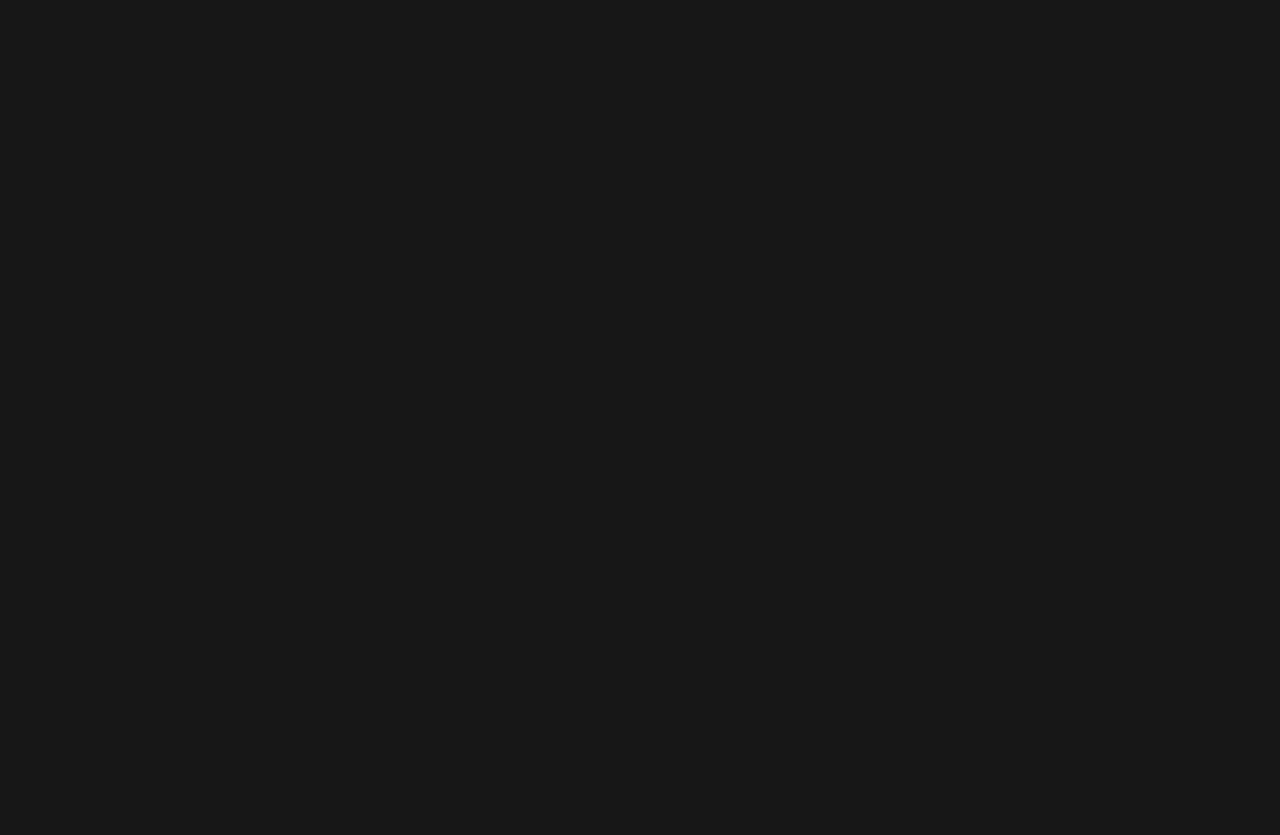
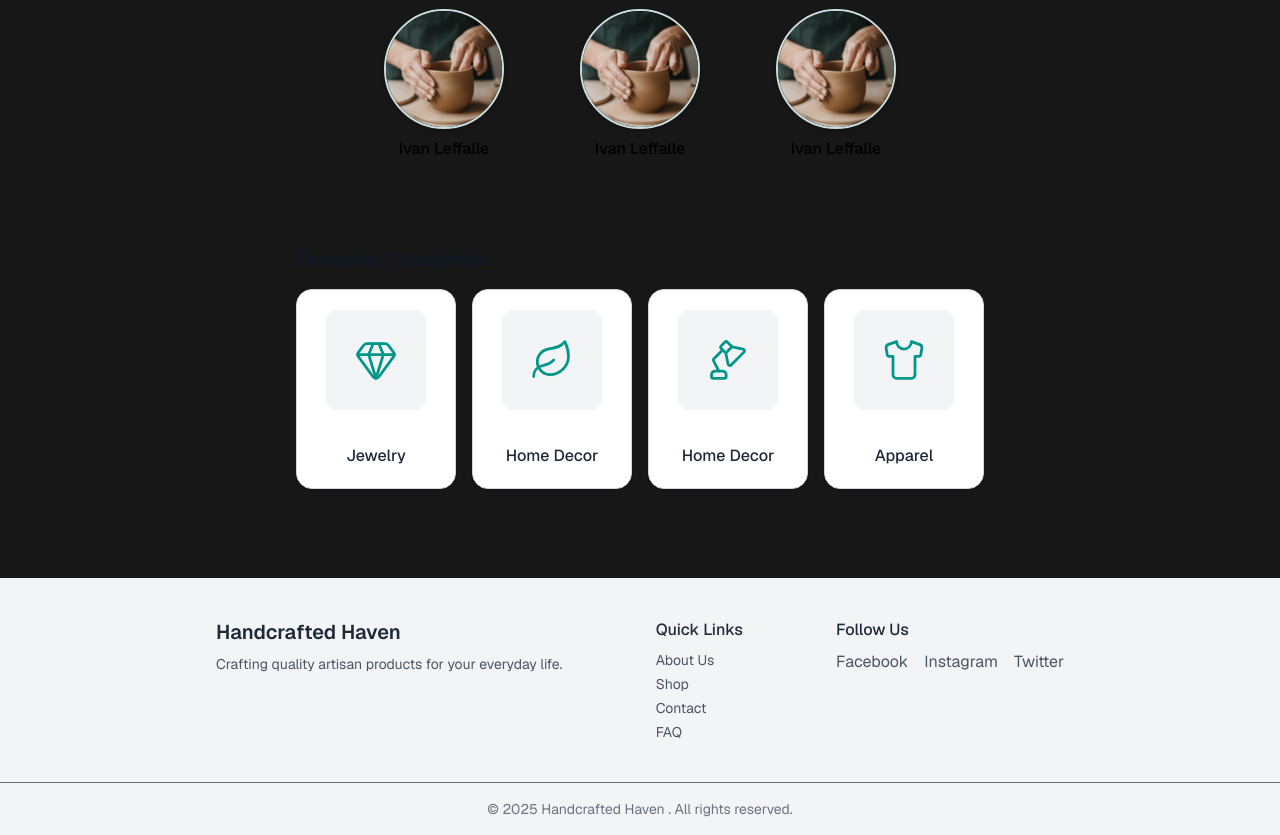
Before and after one commit to CarlosMedinaSullca/WDD430-HandcraftedHaven, a Next.js app: page / in a window 1280 px wide. Shown: the part 520-1355 px from the top of the page. Before the commit the page ends 800 px from the top, so only its background shows below. Built offline with nearby package versions, Linux system fonts and the light colour scheme.

Commit message:
WIP Home page

```diff
--- /dev/null
+++ b/src/app/components/FeaturedArtisansCarr.tsx
@@ -0,0 +1,34 @@
+import Image from "next/image";
+
+type FeaturedArtisansProps = {
+  artisans: { name: string; src: string }[];
+};
+
+export default function FeaturedArtisans({ artisans }: FeaturedArtisansProps) {
+  return (
+    <div className="flex flex-col">
+      <h1 className="text-xl font-semibold mb-4 text-black">
+        Featured Artisans
+      </h1>
+      <div className="flex gap-4 overflow-x-auto snap-x">
+        {artisans.map((artisan, index) => (
+          <div
+            key={index}
+            className="p-4 rounded-2xl relative min-w-[180px] h-[220px] snap-center flex-shrink-0 flex flex-col items-center"
+          >
+            <div className="relative w-[120px] h-[120px]">
+              <Image
+                src={artisan.src}
+                alt={`${artisan.name} portrait`}
+                fill
+                className="object-cover rounded-full border-2 border-[#CADEDF] shadow-md"
+                sizes="120px"
+              />
+            </div>
+            <p className="text-black mt-2 font-medium">{artisan.name}</p>
+          </div>
+        ))}
+      </div>
+    </div>
+  );
+}
--- /dev/null
+++ b/src/app/components/Footer.tsx
@@ -0,0 +1,64 @@
+export default function Footer() {
+  return (
+    <footer className="bg-gray-100 border-t mt-12 w-full">
+      <div className="max-w-4xl mx-auto px-6 py-10 flex flex-col md:flex-row justify-between gap-8">
+        {/* Brand */}
+        <div>
+          <h2 className="text-xl font-semibold text-gray-800">
+            Handcrafted Haven
+          </h2>
+          <p className="text-gray-600 mt-2 text-sm">
+            Crafting quality artisan products for your everyday life.
+          </p>
+        </div>
+
+        {/* Navigation */}
+        <div className="flex flex-col gap-2">
+          <h3 className="text-gray-800 font-medium">Quick Links</h3>
+          <ul className="text-gray-600 text-sm flex flex-col gap-1">
+            <li>
+              <a href="/about" className="hover:text-gray-900 transition">
+                About Us
+              </a>
+            </li>
+            <li>
+              <a href="/shop" className="hover:text-gray-900 transition">
+                Shop
+              </a>
+            </li>
+            <li>
+              <a href="/contact" className="hover:text-gray-900 transition">
+                Contact
+              </a>
+            </li>
+            <li>
+              <a href="/faq" className="hover:text-gray-900 transition">
+                FAQ
+              </a>
+            </li>
+          </ul>
+        </div>
+
+        {/* Social */}
+        <div>
+          <h3 className="text-gray-800 font-medium">Follow Us</h3>
+          <div className="flex gap-4 mt-2">
+            <a href="#" className="text-gray-600 hover:text-gray-900">
+              Facebook
+            </a>
+            <a href="#" className="text-gray-600 hover:text-gray-900">
+              Instagram
+            </a>
+            <a href="#" className="text-gray-600 hover:text-gray-900">
+              Twitter
+            </a>
+          </div>
+        </div>
+      </div>
+
+      <div className="border-t text-center py-4 text-sm text-gray-500">
+        © {new Date().getFullYear()} Handcrafted Haven . All rights reserved.
+      </div>
+    </footer>
+  );
+}
--- /dev/null
+++ b/src/app/components/TrendingCategories.tsx
@@ -0,0 +1,33 @@
+import { type LucideIcon } from "lucide-react";
+
+interface TrendingCategoriesProp {
+  categories: { name: string; icon: LucideIcon }[];
+}
+
+export default function TrendingCategories({
+  categories,
+}: TrendingCategoriesProp) {
+  return (
+    <div className="flex flex-col">
+      <h1 className="text-xl font-semibold mb-4 text-gray-900">
+        Trending Categories
+      </h1>
+      <div className="flex gap-4 overflow-x-auto snap-x pb-2">
+        {categories.map((category, index) => {
+          const Icon = category.icon;
+          return (
+            <div
+              key={index}
+              className="p-5 rounded-2xl min-w-[160px] h-[200px] snap-center flex-shrink-0 flex flex-col items-center justify-between border border-gray-300 bg-white shadow-sm hover:shadow-md hover:scale-[1.02] transition-all duration-200 cursor-pointer"
+            >
+              <div className="flex items-center justify-center w-[100px] aspect-square rounded-xl bg-gray-100">
+                <Icon size={44} strokeWidth={1.5} className="text-teal-600" />
+              </div>
+              <p className="text-gray-800 mt-3 font-medium">{category.name}</p>
+            </div>
+          );
+        })}
+      </div>
+    </div>
+  );
+}
--- a/src/app/page.tsx
+++ b/src/app/page.tsx
@@ -1,15 +1,30 @@
 import { Banner } from "./components/banner";
 import Carrousel from "./components/Carrousel";
+import FeaturedArtisans from "./components/FeaturedArtisansCarr";
+import Footer from "./components/Footer";
 import { NavBar } from "./components/navBar";
-
+import TrendingCategories from "./components/TrendingCategories";
+import { Gem, Leaf, LampDesk, Shirt } from "lucide-react";
 
 export default function Home() {
-  const categoriesMock = [
+  const productsMock = [
     { name: "Example 1", src: "/categories/categorie1.png" },
     { name: "Example 2", src: "/categories/categorie2.png" },
     { name: "Example 3", src: "/categories/categorie3.png" },
   ];
 
+  const artisansMock = [
+    { name: "Ivan Leffalle", src: "/categories/categorie1.png" },
+    { name: "Ivan Leffalle", src: "/categories/categorie1.png" },
+    { name: "Ivan Leffalle", src: "/categories/categorie1.png" },
+  ];
+
+  const categoriesMock = [
+    { name: "Jewelry", icon: Gem },
+    { name: "Home Decor", icon: Leaf },
+    { name: "Home Decor", icon: LampDesk },
+    { name: "Apparel", icon: Shirt },
+  ];
   return (
     <div className="font-sans min-h-screen flex flex-col items-center">
       <header className="sticky top-0 z-50 w-full bg-white shadow">
@@ -18,8 +33,11 @@ export default function Home() {
 
       <main className="flex flex-col gap-8 max-w-7xl items-center p-8 pt-8">
         <Banner />
-        <Carrousel list={categoriesMock} />
+        <Carrousel list={productsMock} />
+        <FeaturedArtisans artisans={artisansMock} />
+        <TrendingCategories categories={categoriesMock} />
       </main>
+      <Footer />
     </div>
   );
 }
```
Also changed, not shown: src/app/components/footer.tsx (deleted).
